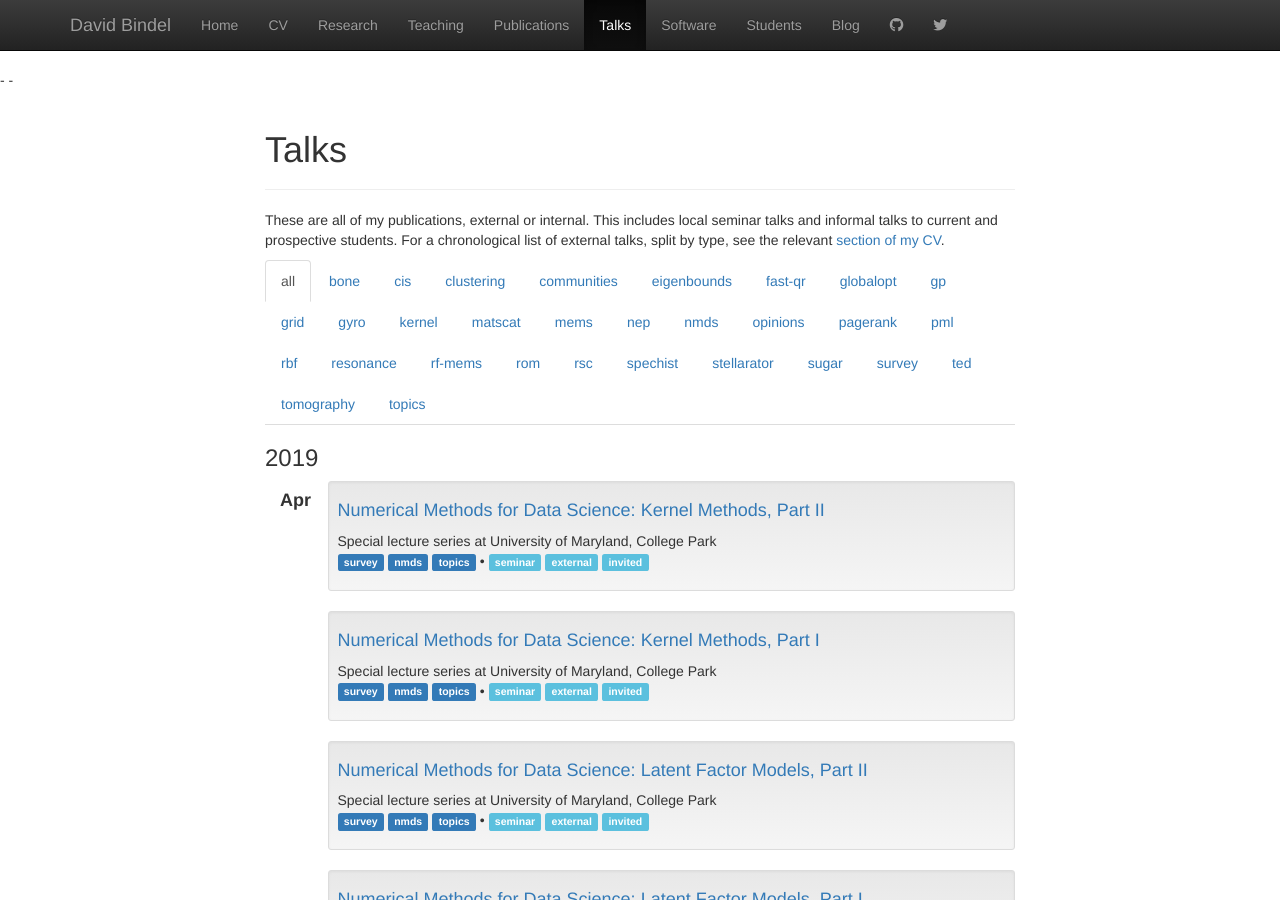
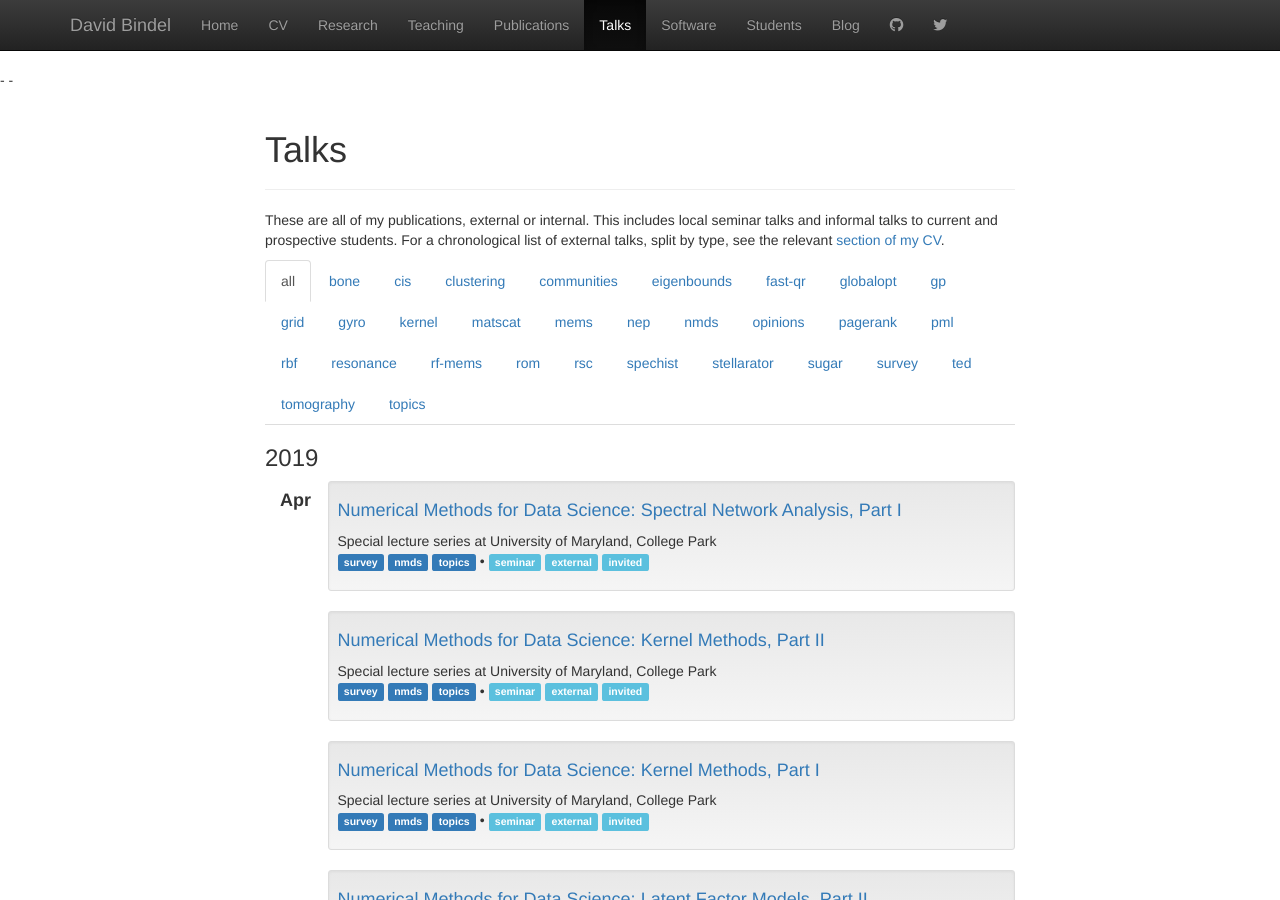
Before and after one commit to dbindel/cornell_web, a Jekyll site: the page built from talks.html, in a window 1280 px wide and 900 px high. Built offline with Jekyll 4.4.1, drawn with Linux system fonts in a browser that asks for light colours; nearby versions of some CDN libraries.

Commit message:
Added network1 talk in NMDS series at UMCP

```diff
--- a/_data/present.yml
+++ b/_data/present.yml
@@ -1120,3 +1120,10 @@
   tags: [survey, nmds, topics]
   where: Special lecture series at University of Maryland, College Park
   type: [seminar, external, invited]
+-
+  file: 2019-04-umcp/umcp-network1.pdf
+  which: network1
+  title: "Numerical Methods for Data Science: Spectral Network Analysis, Part I"
+  tags: [survey, nmds, topics]
+  where: Special lecture series at University of Maryland, College Park
+  type: [seminar, external, invited]
```
Also changed, not shown: _blurbs/nmds-umcp.md (+2 -2 lines).
